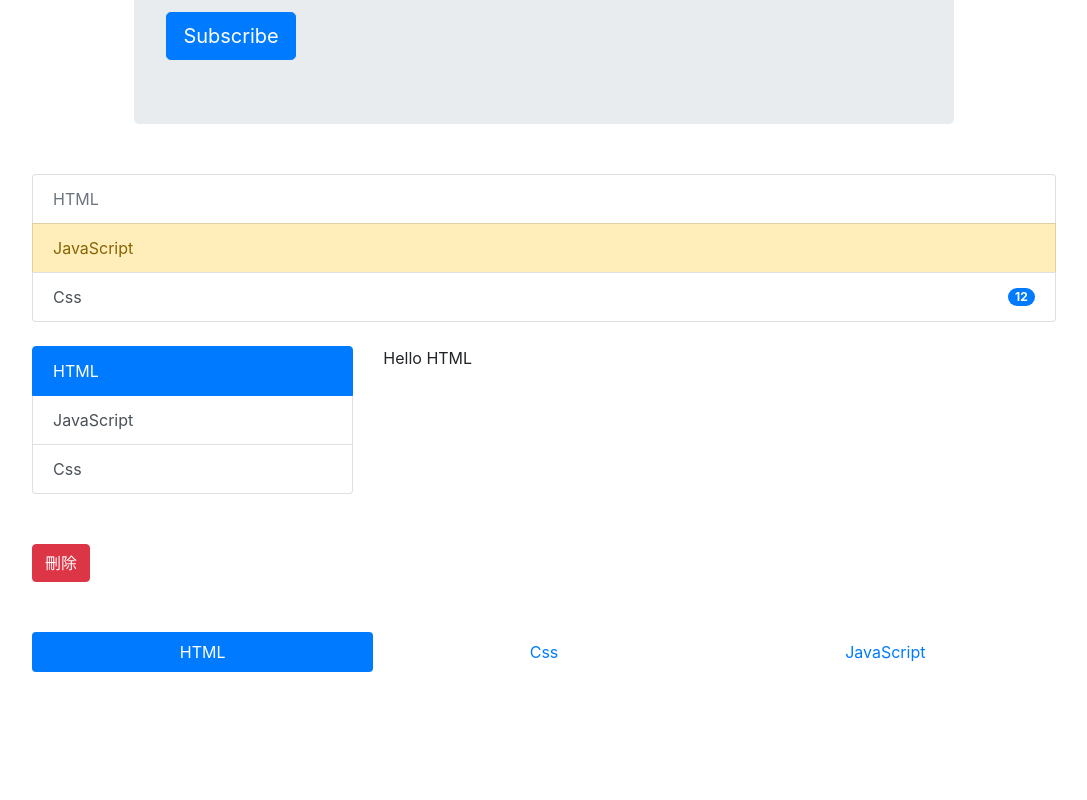
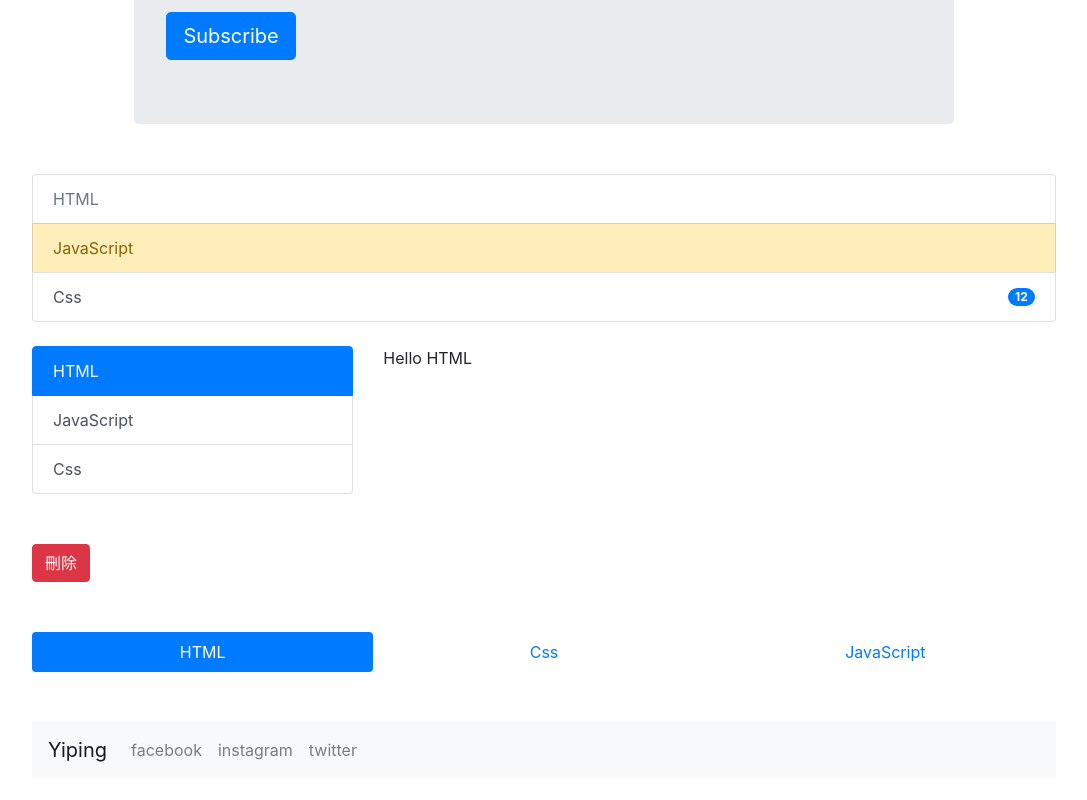
Before and after one commit to Yipeechen/bootstrap4-practice, a website: page component.html in a window 1280 px wide. Shown: the part 3325-4125 px from the top of the page, without its empty margins (96-1183 px from the left). Before the commit the page ends 4047 px from the top, so only its background shows below. Drawn offline with nearby package versions, Linux system fonts and the light colour scheme.

Commit message:
NAVBAR intro

```diff
--- a/component.html
+++ b/component.html
@@ -367,6 +367,22 @@
         </ul>
       </div>
 
+      <div class="component demo">
+        <!-- NAVBAR: navbar
+          &  navbar-expand{-sm|-md|-lg|-xl} 斷點處理響應式的折疊 / navbar-light(樣式) bg-light: 使用background-color屬性
+          >> a::navbar-brand >> ul::navbar-nav >> li::nav-item >> a::nav-link -->
+        <nav class="navbar
+                    navbar-expand-md
+                    navbar-light bg-light">
+          <a href="#" class="navbar-brand">Yiping</a>
+          <ul class="navbar-nav">
+            <li class="nav-item"><a href="#" class="nav-link">facebook</a></li>
+            <li class="nav-item"><a href="#" class="nav-link">instagram</a></li>
+            <li class="nav-item"><a href="#" class="nav-link">twitter</a></li>
+          </ul>
+        </nav>
+      </div>
+
 
   <script src="https://code.jquery.com/jquery-3.3.1.slim.min.js" integrity="sha384-q8i/X+965DzO0rT7abK41JStQIAqVgRVzpbzo5smXKp4YfRvH+8abtTE1Pi6jizo"
     crossorigin="anonymous"></script>
```
